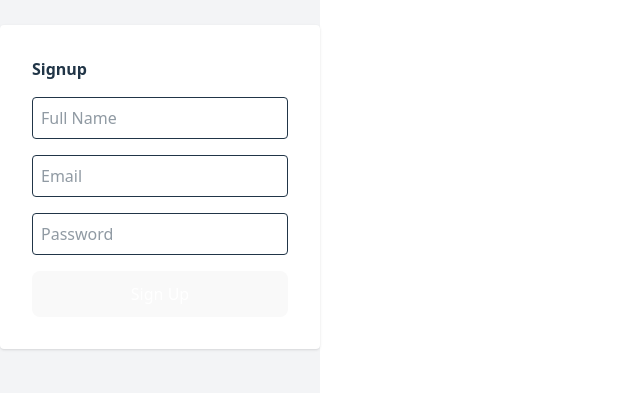
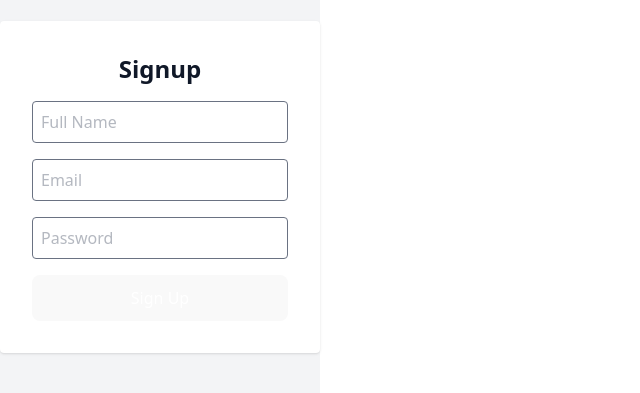
Before and after one commit to rivieraviews/credible, a React (Vite) app in the folder frontend/: page /signup in a window 1280 px wide. Shown: the part 213-606 px from the top of the page, without its empty margins (0-640 px from the left). Built offline with nearby package versions, Linux system fonts and the light colour scheme; no server answers.

Commit message:
fix: update text colors to reflect correctly on white backgrounds

```diff
--- a/frontend/src/pages/Dashboard.tsx
+++ b/frontend/src/pages/Dashboard.tsx
@@ -34,7 +34,7 @@ export default function Dashboard() {
       <Header />
       <div className="p-6">
         {loading ? (
-          <div className="text-center text-muted-foreground">Loading...</div>
+          <div className="text-center text-muted-foreground text-gray-500">Loading...</div>
         ) : (
           <div className="grid gap-4 grid-cols-1 sm:grid-cols-2 lg:grid-cols-4">
             <DashboardCard
--- a/frontend/src/pages/Login.tsx
+++ b/frontend/src/pages/Login.tsx
@@ -22,13 +22,13 @@ export default function Login() {
     return (
         <div className="min-h-screen flex items-center justify-center bg-gray-100">
             <form onSubmit={handleSubmit} className="bg-white p-8 rounded shadow w-80">
-                <h2 className="text-2xl mb-4 font-bold text-center">Login</h2>
+                <h2 className="text-2xl mb-4 font-bold text-center text-gray-900">Login</h2>
                 <input
                     type="email"
                     placeholder="Email"
                     value={email}
                     onChange={(e) => setEmail(e.target.value)}
-                    className="w-fullmb-4 p-2 border rounded"
+                    className="w-fullmb-4 p-2 border rounded text-gray-500"
                     required
                 />
 
@@ -37,10 +37,10 @@ export default function Login() {
                     placeholder="Password"
                     value={password}
                     onChange={(e) => setPassword(e.target.value)}
-                    className="w-full mb-4 p-2 border rounded"
+                    className="w-full mb-4 p-2 border rounded text-gray-500"
                     required
                 />
-                <button type="submit" className="w-full bg-primary text-white py-2 rounded">\
+                <button type="submit" className="w-full bg-primary text-white py-2 rounded">
                     Log In
                 </button>
             </form>
--- a/frontend/src/pages/Signup.tsx
+++ b/frontend/src/pages/Signup.tsx
@@ -23,13 +23,13 @@ export default function Signup() {
     return (
         <div className="min-h-screen flex items-center justify-center bg-gray-100">
             <form onSubmit={handleSubmit} className="bg-white p-8 rounded shadow w-80">
-                <h2 className="text-2x1 mb-4 font-bold ttext-center">Signup</h2>
+                <h2 className="text-2xl mb-4 font-bold text-center text-gray-900">Signup</h2>
                 <input
                     type="text"
                     placeholder="Full Name"
                     value={name}
                     onChange={(e) => setName(e.target.value)}
-                    className="w-full mb-4 p-2 border rounded"
+                    className="w-full mb-4 p-2 border rounded text-gray-500"
                     required
                 />
 
@@ -38,7 +38,7 @@ export default function Signup() {
                     placeholder="Email"
                     value={email}
                     onChange={(e) => setEmail(e.target.value)}
-                    className="w-full mb-4 p-2 border rounded"
+                    className="w-full mb-4 p-2 border rounded text-gray-500"
                     required
                 />
 
@@ -47,7 +47,7 @@ export default function Signup() {
                     placeholder="Password"
                     value={password}
                     onChange={(e) => setPassword(e.target.value)}
-                    className="w-full mb-4 p-2 border rounded"
+                    className="w-full mb-4 p-2 border rounded text-gray-500"
                     required
                 />
 
```
